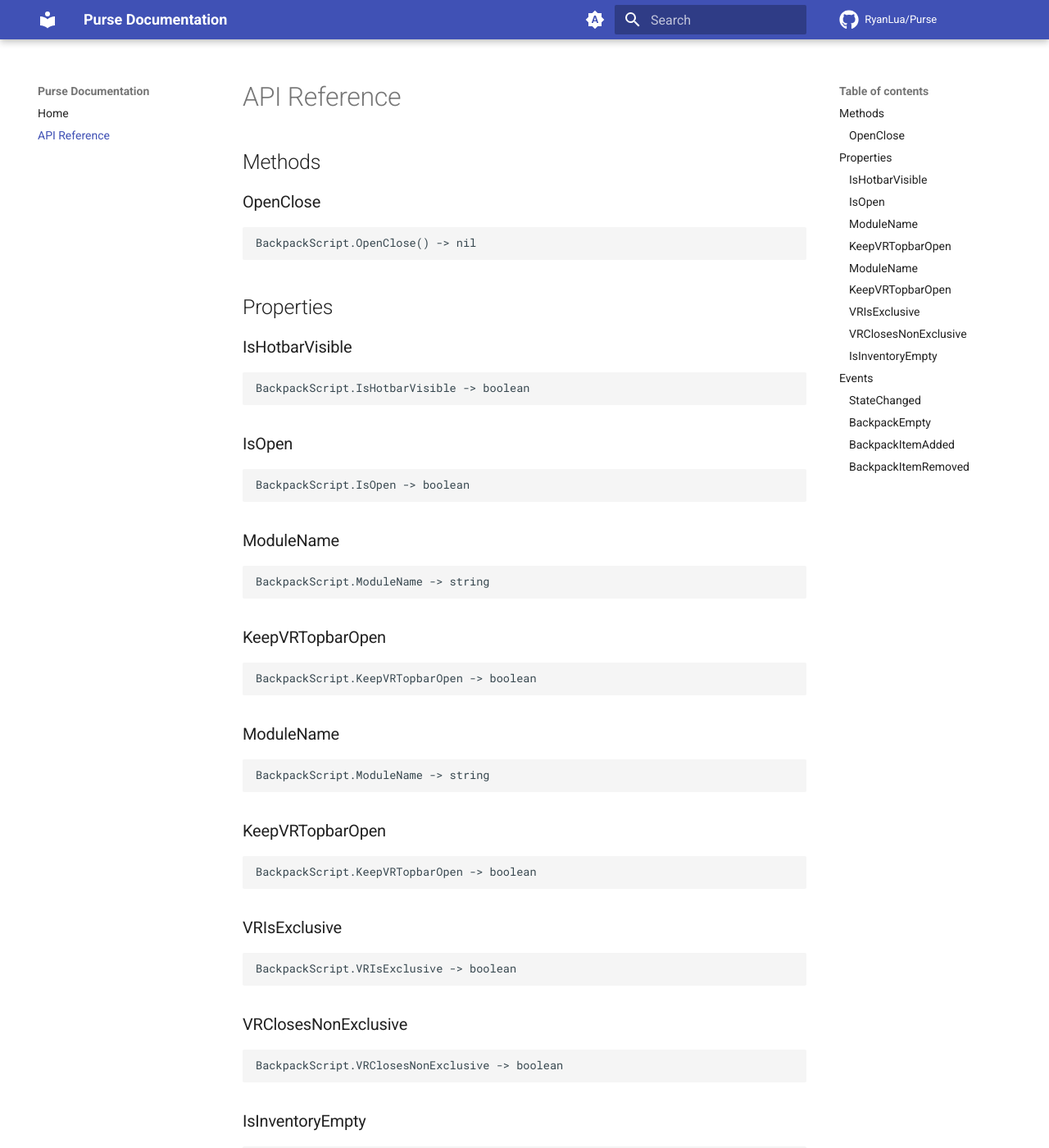
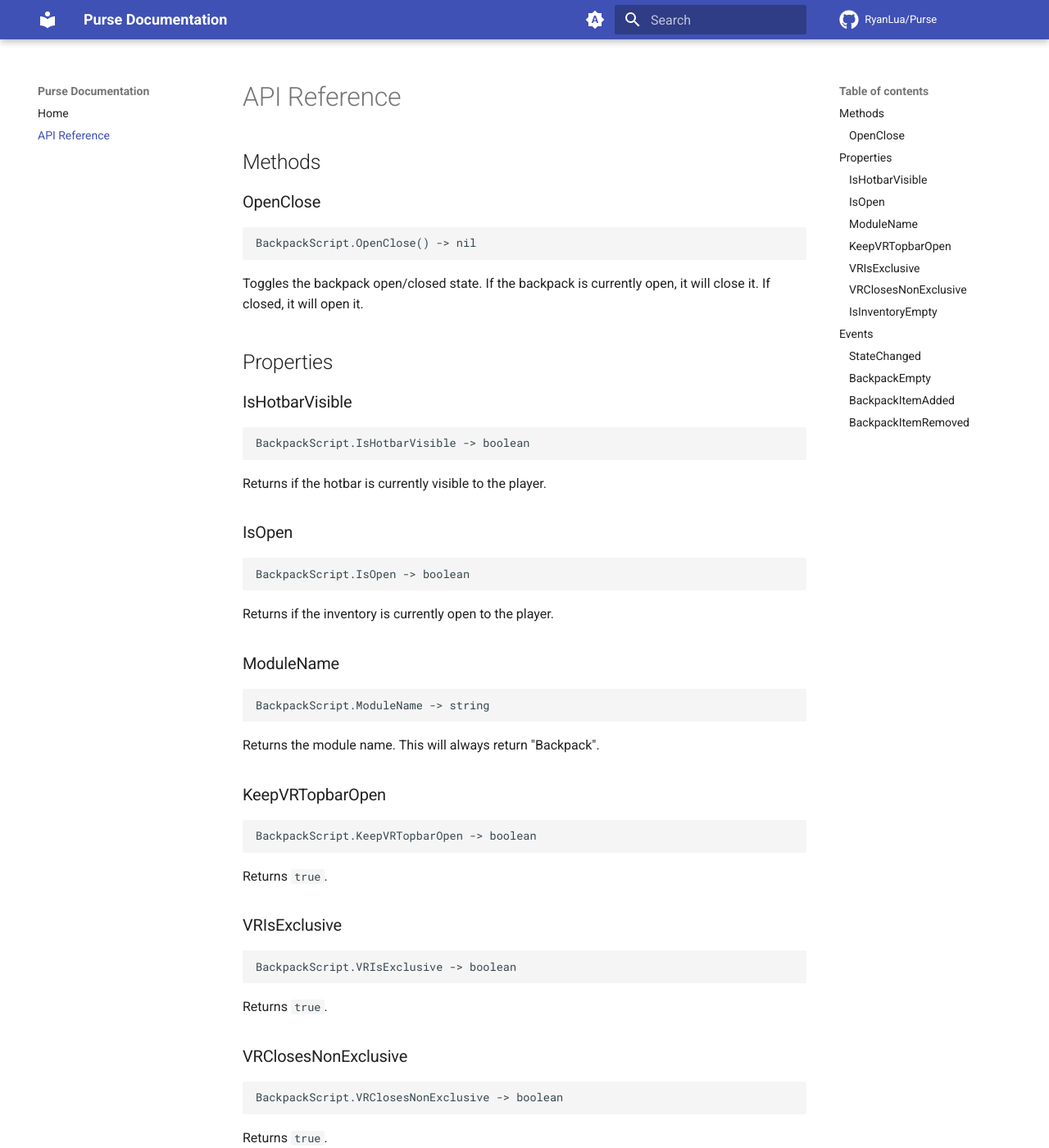
Before and after one commit to RyanLua/Purse, an MkDocs documentation site: the page built from docs/api-reference.md, in a window 1280 px wide and 1400 px high. Shown: the whole window at 82% size. Built offline with MkDocs 1.6.1 and Material for MkDocs 9.7.7, drawn with Linux system fonts in a browser that asks for light colours; comment, search, counter and statistics services are not loaded; some of the changed text lies outside the part shown.

Commit message:
Add descriptions to APIs
Signed-off-by: GitHub <noreply@github.com>

````diff
--- a/docs/api-reference.md
+++ b/docs/api-reference.md
@@ -5,6 +5,8 @@
 ```
 BackpackScript.OpenClose() -> nil
 ```
+
+Toggles the backpack open/closed state. If the backpack is currently open, it will close it. If closed, it will open it.
 
 ## Properties
 
@@ -14,11 +16,15 @@ BackpackScript.OpenClose() -> nil
 BackpackScript.IsHotbarVisible -> boolean
 ```
 
+Returns if the hotbar is currently visible to the player.
+
 ### IsOpen
 
 ```
 BackpackScript.IsOpen -> boolean
 ```
+
+Returns if the inventory is currently open to the player.
 
 ### ModuleName
 
@@ -26,17 +32,7 @@ BackpackScript.IsOpen -> boolean
 BackpackScript.ModuleName -> string
 ```
 
-### KeepVRTopbarOpen
-
-```
-BackpackScript.KeepVRTopbarOpen -> boolean
-```
-
-### ModuleName
-
-```
-BackpackScript.ModuleName -> string
-```
+Returns the module name. This will always return "Backpack".
 
 ### KeepVRTopbarOpen
 
@@ -44,11 +40,15 @@ BackpackScript.ModuleName -> string
 BackpackScript.KeepVRTopbarOpen -> boolean
 ```
 
+Returns `true`.
+
 ### VRIsExclusive
 
 ```
 BackpackScript.VRIsExclusive -> boolean
 ```
+
+Returns `true`.
 
 ### VRClosesNonExclusive
 
@@ -56,11 +56,15 @@ BackpackScript.VRIsExclusive -> boolean
 BackpackScript.VRClosesNonExclusive -> boolean
 ```
 
+Returns `true`.
+
 ### IsInventoryEmpty
 
 ```
 BackpackScript.IsInventoryEmpty -> boolean
 ```
+
+Returns if the inventory is empty.
 
 ## Events
 
@@ -70,11 +74,15 @@ BackpackScript.IsInventoryEmpty -> boolean
 BackpackScript.StateChanged -> BindableEvent
 ```
 
+Fires when the backpack is closed or opened.
+
 ### BackpackEmpty
 
 ```
 BackpackScript.BackpackEmpty -> BindableEvent
 ```
+
+Fires when the inventory is empty.
 
 ### BackpackItemAdded
 
@@ -82,8 +90,12 @@ BackpackScript.BackpackEmpty -> BindableEvent
 BackpackScript.BackpackItemAdded -> BindableEvent
 ```
 
+Fires when a item is added to the inventory.
+
 ### BackpackItemRemoved
 
 ```
 BackpackScript.BackpackItemRemoved -> BindableEvent
 ```
+
+Fires when a item is removed from the inventory.
````
